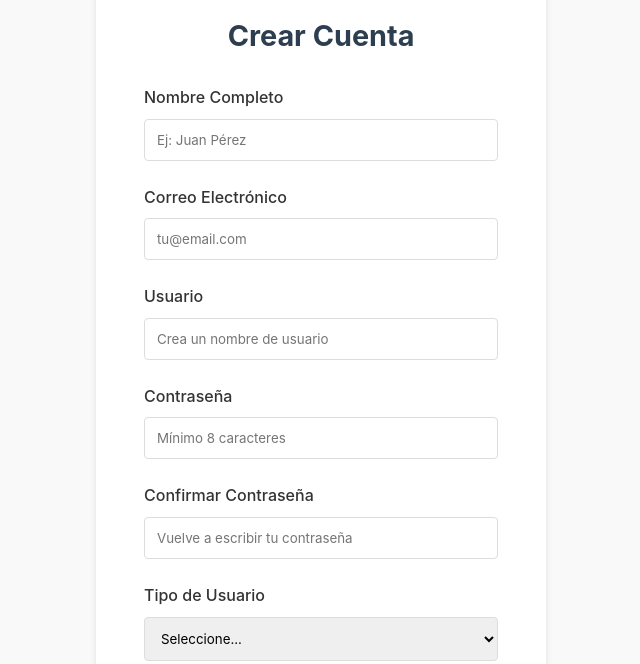
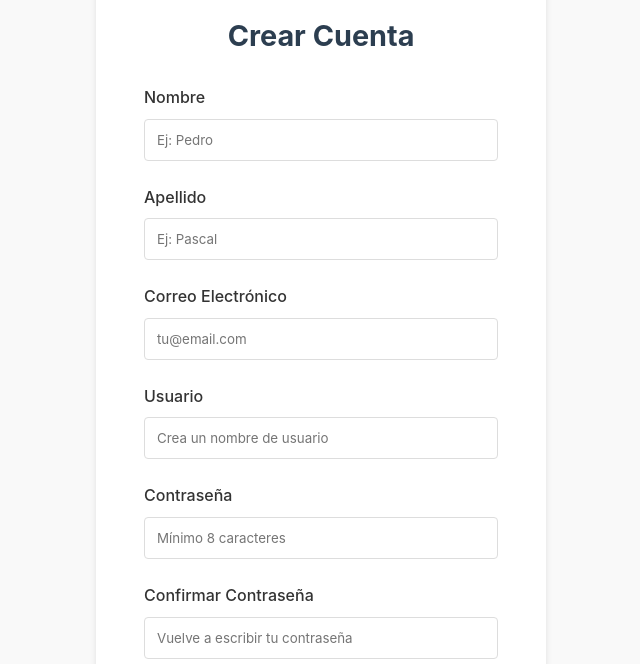
Before and after one commit to Veronica-barr/rosebuds, a plain HTML site: page edusolve/pages/auth/register.html in a window 1280 px wide. Shown: the part 136-800 px from the top of the page, without its empty margins (319-959 px from the left). Drawn offline with Linux system fonts and the light colour scheme.

Commit message:
apellido

```diff
--- a/edusolve/pages/auth/register.html
+++ b/edusolve/pages/auth/register.html
@@ -19,8 +19,13 @@
 
             <form id="registerForm" class="login-form">
                 <div class="form-group">
-                    <label for="fullname" class="form-label">Nombre Completo</label>
-                    <input type="text" id="fullname" class="form-control" required placeholder="Ej: Juan Pérez">
+                    <label for="name" class="form-label">Nombre</label>
+                    <input type="text" id="name" class="form-control" required placeholder="Ej: Pedro ">
+                </div>
+
+                <div class="form-group">
+                    <label for="last-name" class="form-label">Apellido</label>
+                    <input type="text" id="last-name" class="form-control" required placeholder="Ej: Pascal ">
                 </div>
 
                 <div class="form-group">
```
